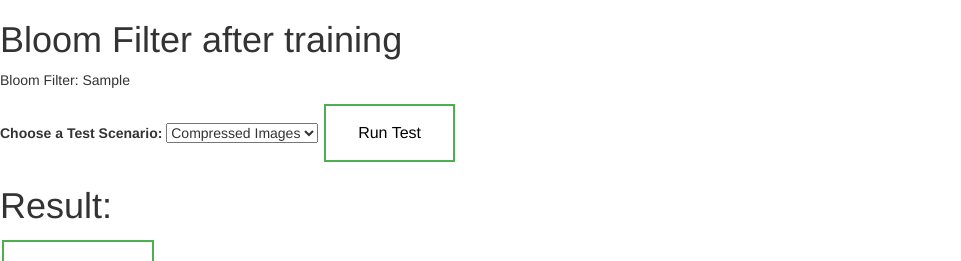
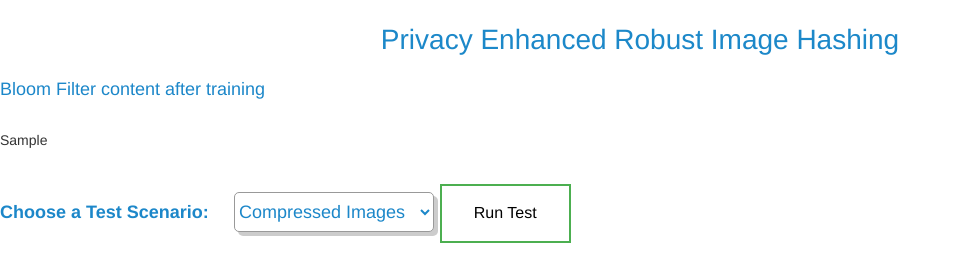
Before and after one commit to hanumantmule/Privacy_Enhanced_Image_Hashing, a Flask app: template Templates/success.html in a window 1280 px wide. Shown: the top 261 px of the page, without its empty margins (0-961 px from the left). Run offline with Flask 2, Linux system fonts and the light colour scheme; the template is opened without the code that fills it: most values are stand-ins (such as "Sample title", 1, 10 or a date in 2020); some libraries are stand-ins or nearby versions.

Commit message:
Added comments and debugs in the code

```diff
--- a/Templates/success.html
+++ b/Templates/success.html
@@ -19,7 +19,38 @@
   transition-duration: 0.4s;
   cursor: pointer;
 }
-
+.box {
+        width: 200px;
+        height: 40px;
+        border: 1px solid #999;
+        font-size: 18px;
+        color: #1c87c9;
+        background-color: #fff;
+        border-radius: 5px;
+        box-shadow: 4px 4px #ccc;
+      }
+      .casename {
+        width: 230px;
+        height: 40px;
+        font-size: 18px;
+        color: #1c87c9;
+        background-color: #fff;
+      }
+      .header1 {
+        width: 400 px;
+        height: 50 px;
+        font-size: 28px;
+        border-radius: 5px;
+        color: #1c88c9;
+        background-color: #fff;
+      }
+      .header2 {
+        width: 300px;
+        height: 40px;
+        font-size: 18px;
+        color: #1c87c9;
+        background-color: #fff;
+      }
 .button1 {
   background-color: white;
   color: black;
@@ -83,11 +114,13 @@ table, td {
 </head>
 <body>
 <form action="/test" name="testForm" id="testForm" method="POST" >
-<h1>Bloom Filter after training</h1>
-
-<p>Bloom Filter: {{bf}}</p>
-    <label for="test_choice">Choose a Test Scenario:</label>
-    <select id="test_choice" name="test_choice" form="testForm">
+</br>
+    <p class="header1" align="center"> Privacy Enhanced Robust Image Hashing </p>
+<h1 class="header2">Bloom Filter content after training</h1>
+<p>{{bf}}</p>
+</br>
+    <label for="test_choice" class="casename">Choose a Test Scenario:</label>
+    <select id="test_choice" name="test_choice" form="testForm"  class="box">
         <option value="compressed">Compressed Images</option>
         <option value="scaled">Scaled Images</option>
         <option value="rotated">Rotated Images</option>
```
Also changed, not shown: main.py (+6 -7 lines).
